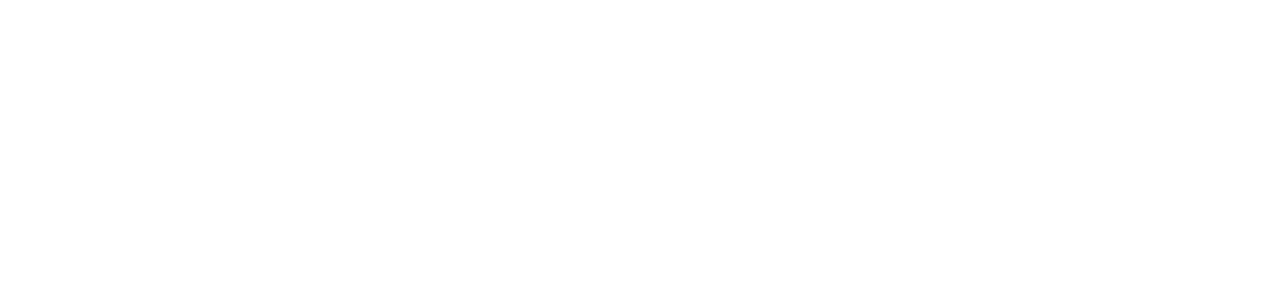
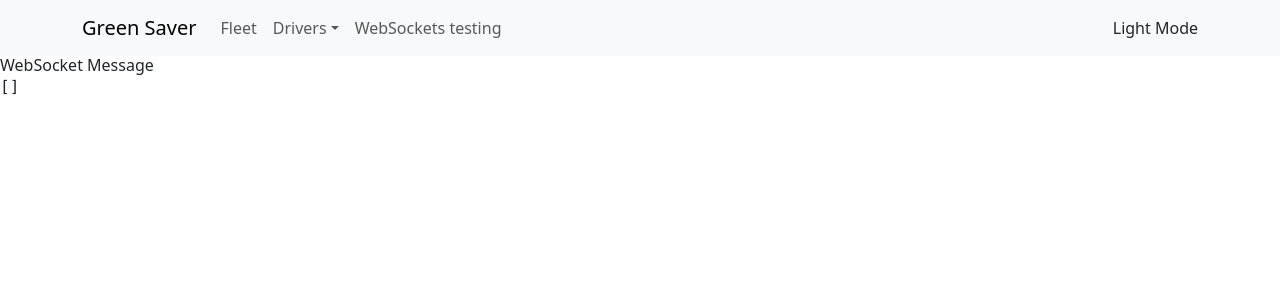
Before and after one commit to colemaring/sd1, a React (Vite) app in the folder client/: page /wstest in a window 1280 px wide. Before the commit this address had no page. Shown: the top 300 px of the page. Built offline with nearby package versions, Linux system fonts and the light colour scheme; no server answers.

Commit message:
frontend ws test page

```diff
--- a/client/src/components/NavBar.tsx
+++ b/client/src/components/NavBar.tsx
@@ -11,6 +11,7 @@
         <Navbar.Collapse id="responsive-navbar-nav">
           <Nav className="me-auto">
             <Nav.Link href="/">Fleet</Nav.Link>
+
             <NavDropdown title="Drivers" id="collapsible-nav-dropdown">
               <NavDropdown.Item href="/driver">Jane Doe</NavDropdown.Item>
               <NavDropdown.Item href="#action/3.2">John Doe</NavDropdown.Item>
@@ -19,7 +20,9 @@
               <NavDropdown.Item href="#action/3.3">
                 David Smith
               </NavDropdown.Item>
+
             </NavDropdown>
+            <Nav.Link href="/wstest">WebSockets testing</Nav.Link>
           </Nav>
           <Nav>
             <Nav.Item>Light Mode</Nav.Item>
--- a/client/src/main.jsx
+++ b/client/src/main.jsx
@@ -3,12 +3,14 @@
 import { BrowserRouter, Routes, Route } from "react-router-dom";
 import App from "./App.jsx";
 import DriverDash from "./pages/DriverDash.jsx";
+import WebSocketsTest from "./pages/WebSocketsTest.jsx";
 
 ReactDOM.createRoot(document.getElementById("root")).render(
   <BrowserRouter>
     <Routes>
       <Route path="/" element={<App />} />
       <Route path="/driver" element={<DriverDash />} />
+      <Route path="/wstest" element={<WebSocketsTest />} />
     </Routes>
   </BrowserRouter>
 );
--- /dev/null
+++ b/client/src/pages/WebSocketsTest.jsx
@@ -0,0 +1,40 @@
+import React, { useEffect, useState } from "react";
+import NavBar from "../components/NavBar";
+
+const WebSocketsTest = () => {
+  const [message, setMessage] = useState([]);
+
+  useEffect(() => {
+    const ws = new WebSocket("wss://aifsd.xyz");
+
+    ws.onopen = () => {
+      console.log("Connected to the server");
+    };
+
+    ws.onmessage = (event) => {
+      setMessage(JSON.parse(event.data));
+    };
+
+    ws.onclose = () => {
+      console.log("Disconnected from the server");
+    };
+
+    ws.onerror = (error) => {
+      console.error("WebSocket error:", error);
+    };
+
+    return () => {
+      ws.close();
+    };
+  }, []);
+
+  return (
+    <div>
+      <NavBar />
+      <h1>WebSocket Message</h1>
+      {message && <pre>{JSON.stringify(message, null, 2)}</pre>}
+    </div>
+  );
+};
+
+export default WebSocketsTest;
```
